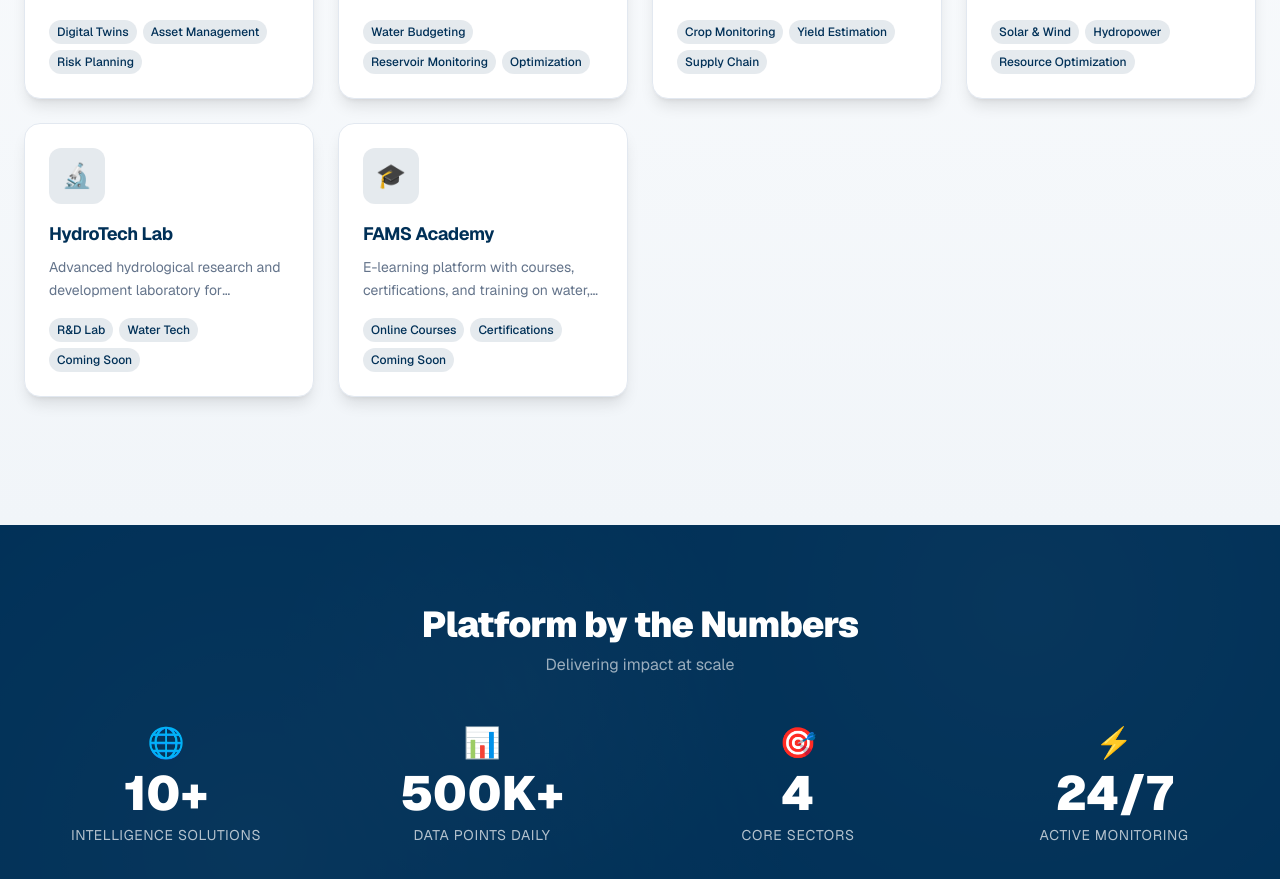
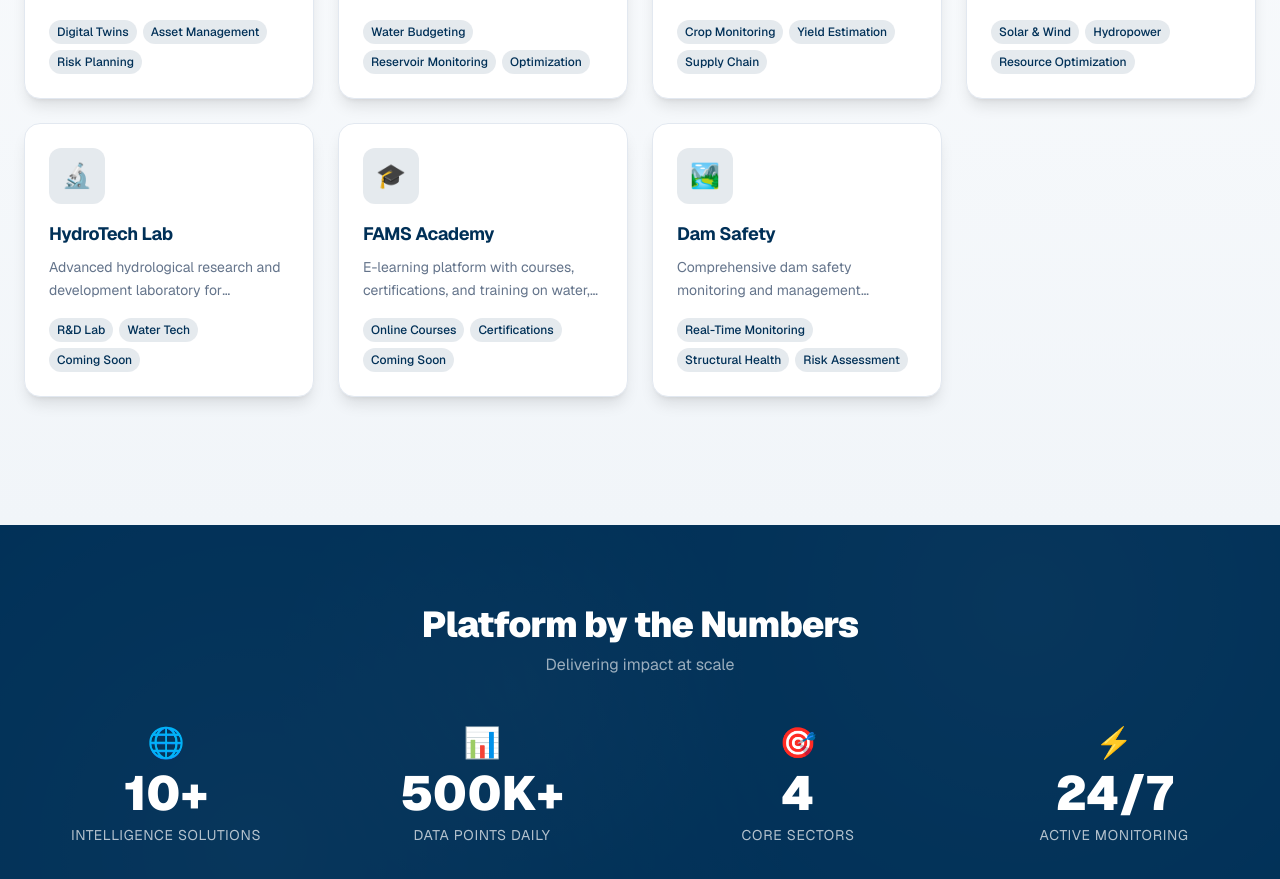
Before and after one commit to vikashh20-3/fams-landingpage, a Next.js app: page / in a window 1280 px wide. Shown: the part 1640-2519 px from the top of the page. Built offline with nearby package versions, Linux system fonts and the light colour scheme.

Commit message:
updated portal list

```diff
--- a/app/page.tsx
+++ b/app/page.tsx
@@ -166,6 +166,13 @@ const capabilities = [
     features: ["Online Courses", "Certifications", "Coming Soon"],
     gradient: "from-rose-500 to-red-500",
   },
+  {
+    title:"Dam Safety",
+    icon:"🏞️",
+    description:"Comprehensive dam safety monitoring and management platform integrating real-time data, structural health analysis, and risk assessment tools.",
+    features:["Real-Time Monitoring","Structural Health","Risk Assessment"],
+    gradient: "from-gray-500 to-zinc-500",
+  }
 ];
 
 const dataSources = [
```
